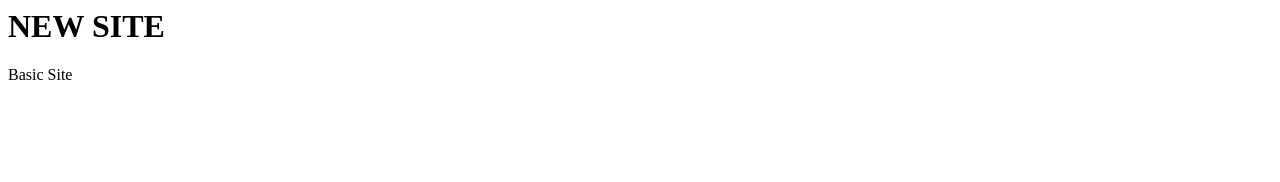
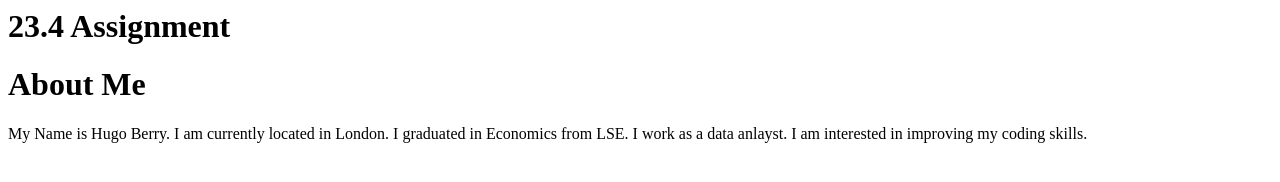
Before and after one commit to Hugo-Berry/html_site, a plain HTML site: page index.html in a window 1280 px wide. Drawn offline with Linux system fonts and the light colour scheme.

Commit message:
Update index.html

```diff
--- a/index.html
+++ b/index.html
@@ -1,3 +1,6 @@
-<h1>NEW SITE</h1>
+<h1>23.4 Assignment</h1>
 
-<p>Basic Site</p>
+<h1>About Me</h1>
+<p>My Name is Hugo Berry. I am currently located in London.
+I graduated in Economics from LSE. I work as a data anlayst.
+I am interested in improving my coding skills.</p>
```
